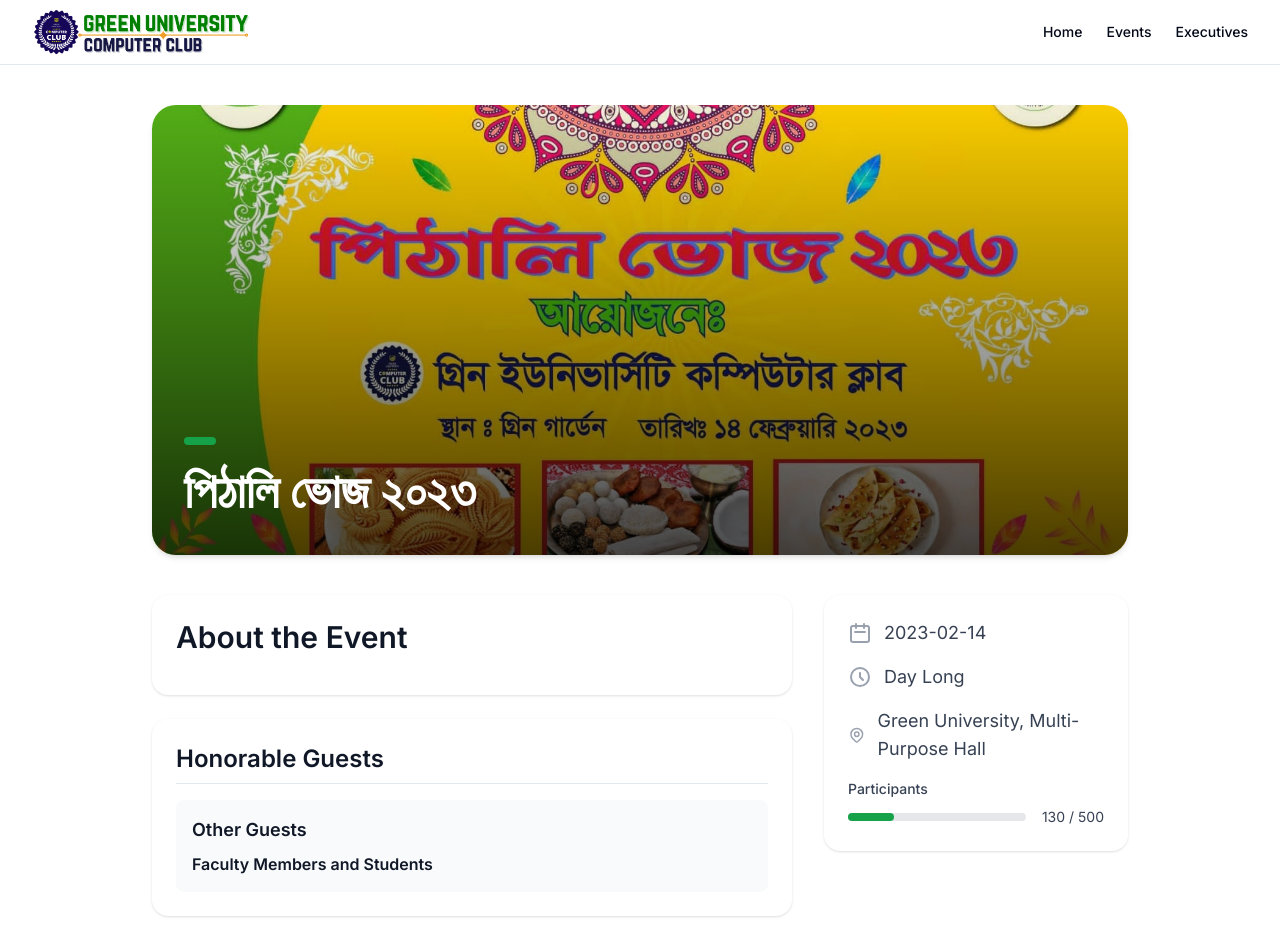
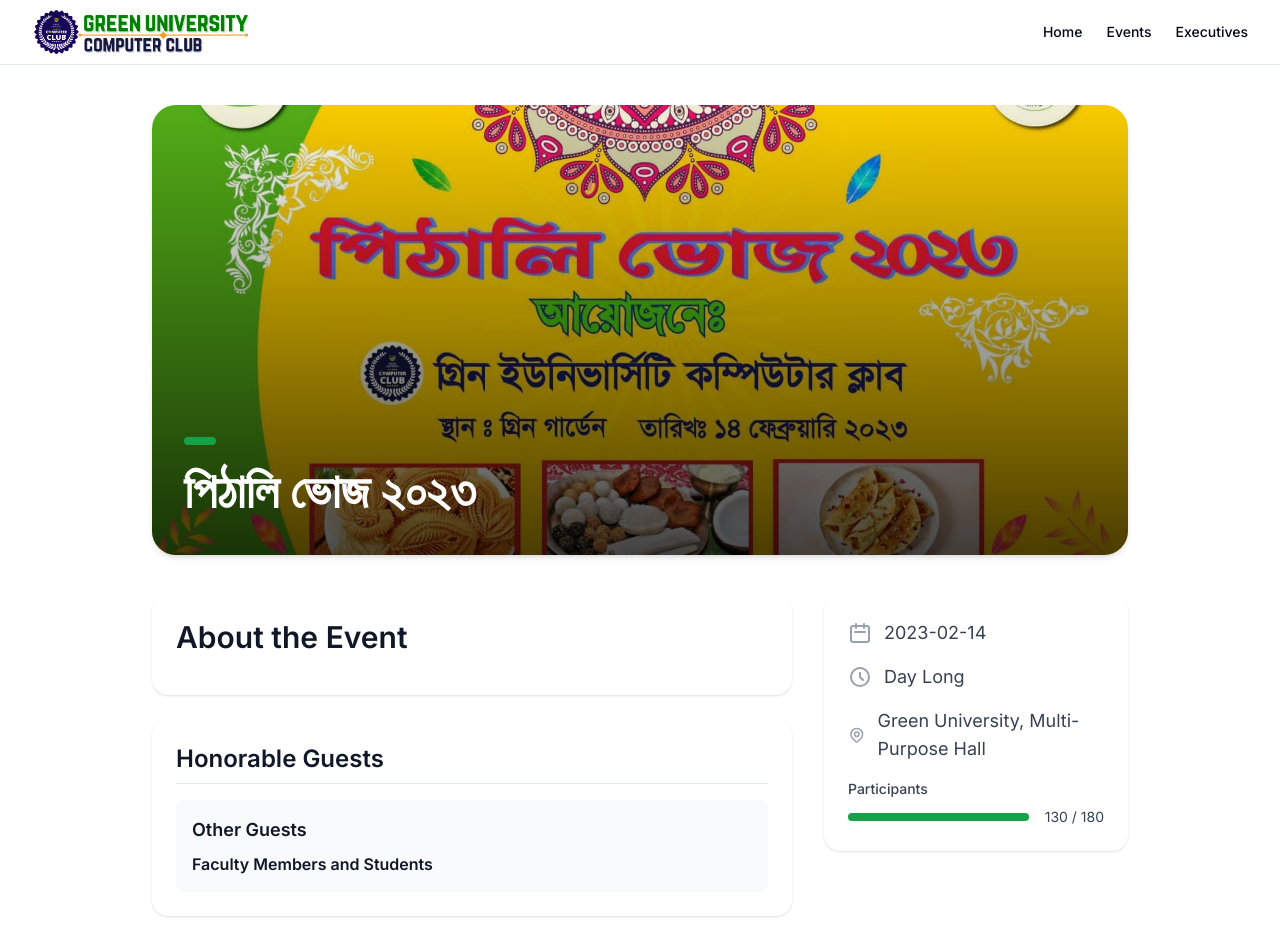
Before and after one commit to GreenUniversityComputerClub/gucc, a Next.js app: page /events/-- in a window 1280 px wide. Shown: the top 952 px of the page. Built offline with nearby package versions, Linux system fonts and the light colour scheme; no server answers.

Commit message:
modify percetage progress in event details page

```diff
--- a/app/events/[slug]/page.tsx
+++ b/app/events/[slug]/page.tsx
@@ -143,11 +143,11 @@
                   <div className="flex-1 bg-gray-200 rounded-full h-2">
                     <div
                       className="bg-primary h-2 rounded-full"
-                      style={{ width: `${(event.participants / 500) * 100}%` }}
+                      style={{ width: `${(event.participants/event.participants) * 100}%` }}
                     />
                   </div>
                   <span className="ml-4 text-sm text-gray-700">
-                    {event.participants} / 500
+                    {event.participants} / {event.participants+50}
                   </span>
                 </div>
               </div>
```
